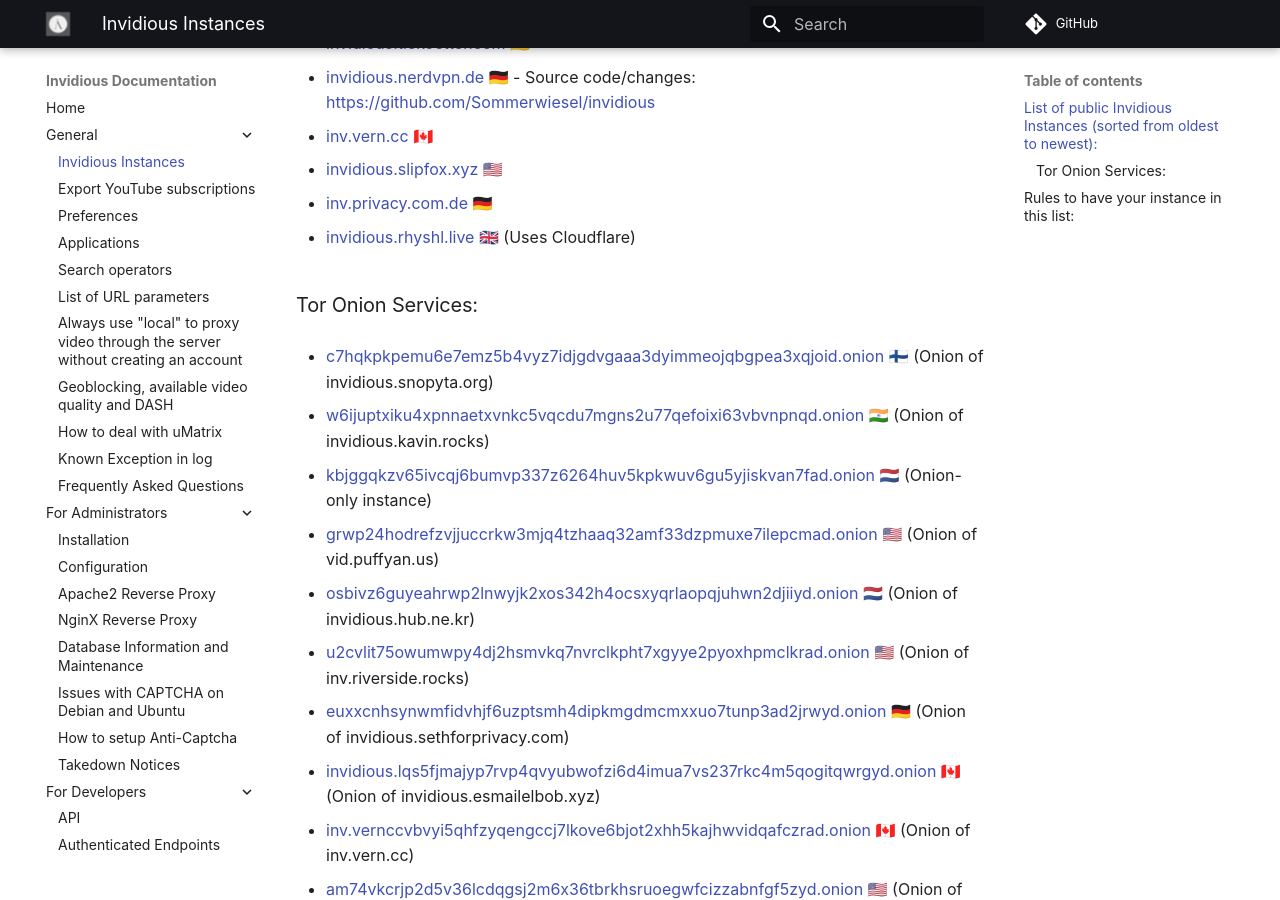
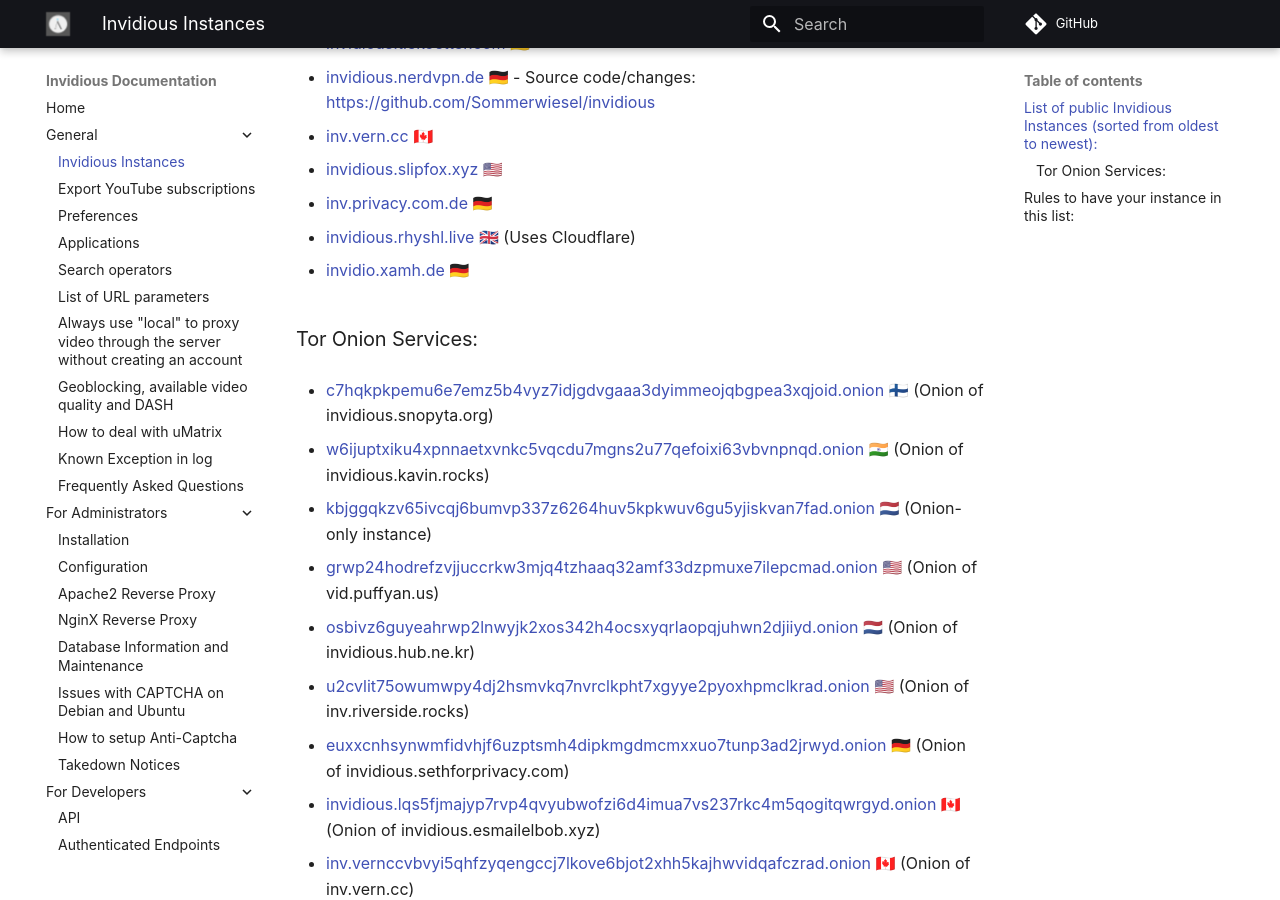
Before and after one commit to iv-org/documentation, an MkDocs documentation site: the page built from docs/instances.md, in a window 1280 px wide and 900 px high, scrolled down 978 px. Built offline with MkDocs 1.6.1 and Material for MkDocs 9.7.7, drawn with Linux system fonts in a browser that asks for light colours; comment, search, counter and statistics services are not loaded.

Commit message:
Add back invidio.xamh.de instance
Closes #267

```diff
--- a/docs/instances.md
+++ b/docs/instances.md
@@ -50,6 +50,8 @@
 
 * [invidious.rhyshl.live](https://invidious.rhyshl.live) 🇬🇧 (Uses Cloudflare)
 
+* [invidio.xamh.de](https://invidio.xamh.de) 🇩🇪
+
 ### Tor Onion Services:
 * [c7hqkpkpemu6e7emz5b4vyz7idjgdvgaaa3dyimmeojqbgpea3xqjoid.onion](http://c7hqkpkpemu6e7emz5b4vyz7idjgdvgaaa3dyimmeojqbgpea3xqjoid.onion) 🇫🇮 (Onion of invidious.snopyta.org)
 
```
